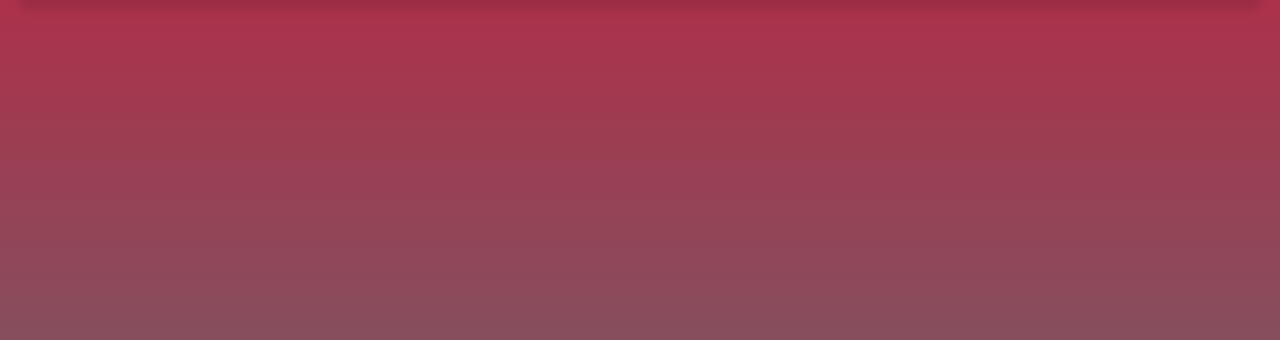
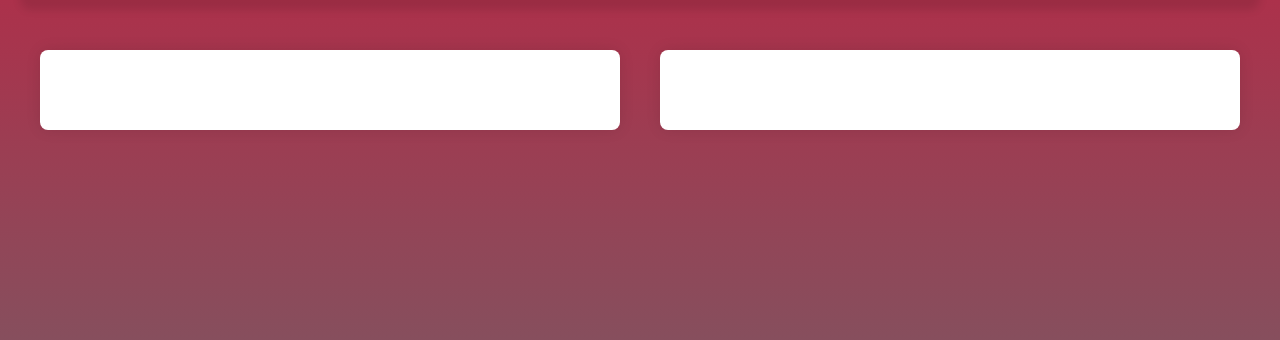
Before and after one commit to MarzooqN/degree-planner, a Flask app: page /compare_plans in a window 1280 px wide. Shown: the part 185-525 px from the top of the page. Run offline with Flask 3, Linux system fonts and the light colour scheme; the visitor is signed in with stand-in values (Sample User, id 1); data that the repository does not hold is empty; parts of the project's set-up code (start-up, migrations or seed data) failed here and were passed over.

Commit message:
made changes

```diff
--- a/static/css/saved_schedules.css
+++ b/static/css/saved_schedules.css
@@ -17,6 +17,23 @@ header {
     text-align: center;
     box-shadow: 0 10px 8px rgba(0, 0, 0, 0.1);
     border-radius: 10px;
+}
+
+main {
+    display: flex;
+    justify-content: center;
+    width: 100%;
+    /* max-width: 1200px; */
+    padding: 10px;
+}
+
+section {
+    background: white;
+    padding: 30px;
+    border-radius: 8px;
+    box-shadow: 0 0 15px rgba(0, 0, 0, 0.1);
+    margin: 20px;
+    flex: 1;
 }
 
 .schedule {
--- a/templates/compare_plans.html
+++ b/templates/compare_plans.html
@@ -17,18 +17,18 @@
         </div>
     </header>
     <main class="comparison-container">
-        <div class="schedule-container" id="schedule-1">
+        <section class="schedule-container" id="schedule-1">
             <h2 id="schedule-1-title"></h2>
             <div id="schedule-content-1">
                 <!-- Schedule 1 semesters and courses will be dynamically inserted here -->
             </div>
-        </div>
-        <div class="schedule-container" id="schedule-2">
+        </section>
+        <section class="schedule-container" id="schedule-2">
             <h2 id="schedule-2-title"></h2>
             <div id="schedule-content-2">
                 <!-- Schedule 2 semesters and courses will be dynamically inserted here -->
             </div>
-        </div>
+        </section>
     </main>
     <script>
         document.addEventListener('DOMContentLoaded', function() {
@@ -56,15 +56,13 @@
     Object.keys(semesters).sort().forEach(semesterKey => {
         const [semester, year] = semesterKey.split('-');
         const semesterDiv = document.createElement('div');
-        semesterDiv.className = 'semester nice-select2/dist/css/nice-select2';
+        <!-- semesterDiv.className = 'semester'; -->
         const semesterTitle = document.createElement('h3');
         semesterTitle.textContent = `${semester} ${year}`;
-        semesterTitle.className = 'nice-select2/dist/css/nice-select2';
         semesterDiv.appendChild(semesterTitle);
 
         semesters[semesterKey].forEach(course => {
             const courseBox = document.createElement('div');
-            courseBox.className = 'course-box nice-select2/dist/css/nice-select2';
             courseBox.textContent = `${course.course_id}: ${course.course_name}`;
             semesterDiv.appendChild(courseBox);
         });
```
